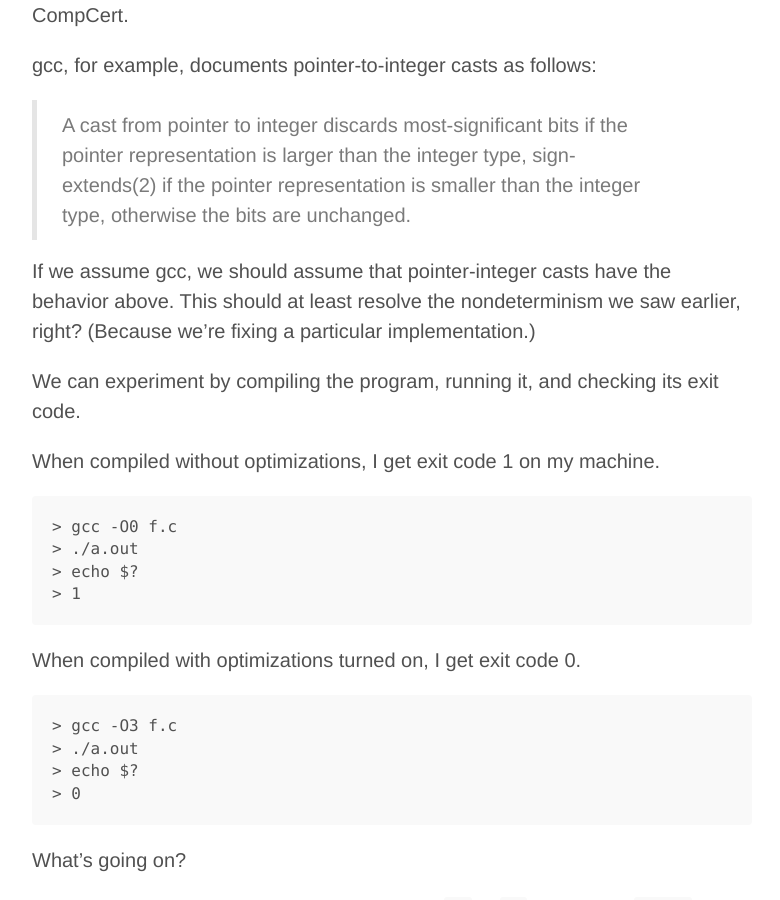
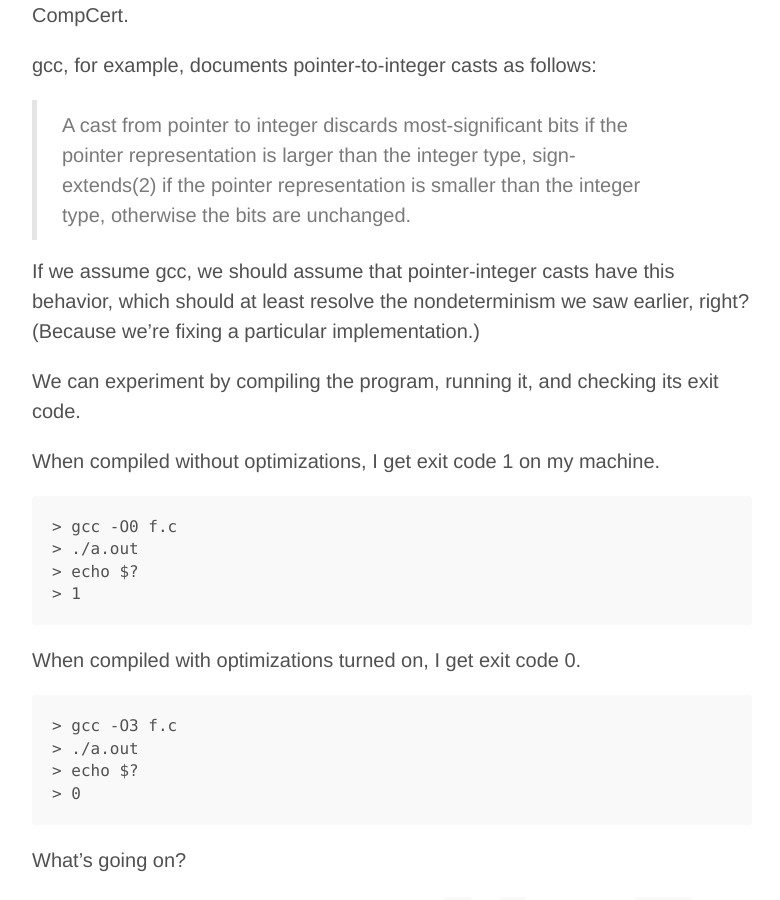
Before and after one commit to gstew5/gstew5.github.io, a Jekyll site: the page built from index.html, in a window 1280 px wide and 900 px high, scrolled down 2994 px. Shown: the whole window, without its empty margins (248-1028 px from the left). Built offline with Jekyll 4.4.1, drawn with Linux system fonts in a browser that asks for light colours; Markdown is read by kramdown in place of the engine named in the settings; the list of posts is cut into pages by our own code; some of the changed text lies outside the part shown.

Commit message:
Update 2014-07-21-implementation-defined-behavior-in-c.md

```diff
--- a/_posts/2014-07-21-implementation-defined-behavior-in-c.md
+++ b/_posts/2014-07-21-implementation-defined-behavior-in-c.md
@@ -85,7 +85,7 @@ gcc, for example, documents pointer-to-integer casts as follows:
 
 > A cast from pointer to integer discards most-significant bits if the pointer representation is larger than the integer type, sign-extends(2) if the pointer representation is smaller than the integer type, otherwise the bits are unchanged.
 
-If we assume gcc, we should assume that pointer-integer casts have the behavior above. This should at least resolve the nondeterminism we saw earlier, right? (Because we're fixing a particular implementation.)
+If we assume gcc, we should assume that pointer-integer casts have this behavior, which should at least resolve the nondeterminism we saw earlier, right? (Because we're fixing a particular implementation.)
 
 We can experiment by compiling the program, running it, and checking its exit code.
 
```
Also changed, not shown: other parts of _posts/2014-07-21-implementation-defined-behavior-in-c.md (+2 -2 lines).
